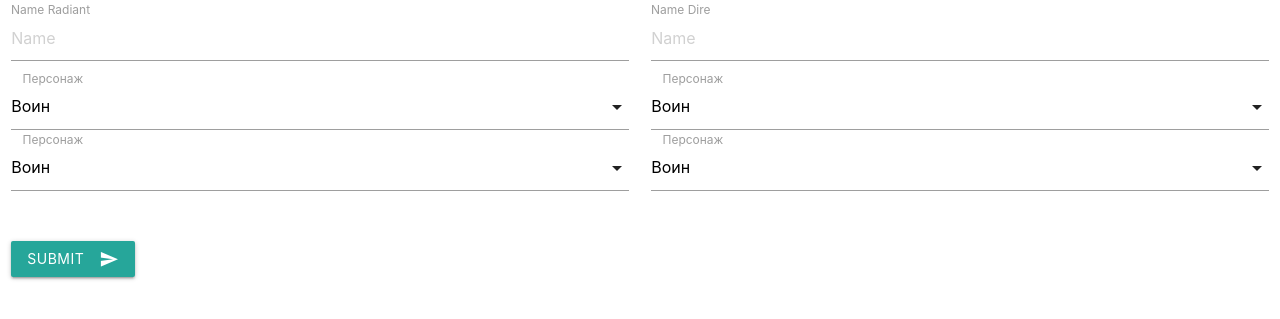
After one commit to zawert879/konovalovGame, a PHP site: page /index.html in a window 1280 px wide. The commit adds this page. Shown: the top 319 px of the page. Run offline with PHP 8.4, Linux system fonts and the light colour scheme.

Commit message:
add start

```diff
--- /dev/null
+++ b/index.html
@@ -0,0 +1,104 @@
+<!DOCTYPE html>
+<html lang="en">
+<head>
+	<meta charset="UTF-8">
+	<title>Можно 5 </title>
+
+	<script src="https://ajax.googleapis.com/ajax/libs/jquery/3.3.1/jquery.min.js"></script>
+	<!-- Compiled and minified CSS -->
+	<link rel="stylesheet" href="https://cdnjs.cloudflare.com/ajax/libs/materialize/1.0.0-beta/css/materialize.min.css">
+
+	<!-- Compiled and minified JavaScript -->
+	<script src="https://cdnjs.cloudflare.com/ajax/libs/materialize/1.0.0-beta/js/materialize.min.js"></script>
+	<link href="https://fonts.googleapis.com/icon?family=Material+Icons" rel="stylesheet">
+</head>
+<body>
+
+	<div class="row">
+		<form class="col s12" action="start.php" method="post">
+			<div class="row">
+				<div class="input-field col s6">
+					<input placeholder="Name" id="first_name" type="text" name="nameRadiant" class="validate">
+					<label for="first_name">Name Radiant</label>
+
+					<div class="input-field  s3">
+						<select name="unitRadiant1">
+							<optgroup label="Человек">
+								<option value="Humen\Warrior">Воин</option>
+								<option value="Humen\Archer">Лучник</option>
+								<option value="Humen\Rider">Всадник</option>
+							</optgroup>
+							<optgroup label="Эльф">
+								<option value="Elf\Archer">Лучник</option>
+								<option value="Elf\Warrior">Воин</option>
+							</optgroup>
+						</select>
+						<label>Персонаж</label>
+					</div>
+
+					<div class="input-field  s3">
+						<select name="unitRadiant2">
+							<optgroup label="Человек">
+								<option value="Humen\Warrior">Воин</option>
+								<option value="Humen\Archer">Лучник</option>
+								<option value="Humen\Rider">Всадник</option>
+							</optgroup>
+							<optgroup label="Эльф">
+								<option value="Elf\Archer">Лучник</option>
+								<option value="Elf\Warrior">Воин</option>
+							</optgroup>
+						</select>
+						<label>Персонаж</label>
+					</div>
+				</div>
+
+
+				<div class="input-field col s6">
+					<input placeholder="Name" id="first_name" type="text" name="nameDire" class="validate">
+					<label for="first_name">Name Dire</label>
+
+					<div class="input-field  s3">
+						<select name="unitDire1">
+							<optgroup label="Человек">
+								<option value="Humen\Warrior">Воин</option>
+								<option value="Humen\Archer">Лучник</option>
+								<option value="Humen\Rider">Всадник</option>
+							</optgroup>
+							<optgroup label="Эльф">
+								<option value="Elf\Archer">Лучник</option>
+								<option value="Elf\Warrior">Воин</option>
+							</optgroup>
+						</select>
+						<label>Персонаж</label>
+					</div>
+					<div class="input-field  s3">
+						<select name="unitDire2">
+							<optgroup label="Человек">
+								<option value="Humen\Warrior">Воин</option>
+								<option value="Humen\Archer">Лучник</option>
+								<option value="Humen\Rider">Всадник</option>
+							</optgroup>
+							<optgroup label="Эльф">
+								<option value="Elf\Archer">Лучник</option>
+								<option value="Elf\Warrior">Воин</option>
+							</optgroup>
+						</select>
+						<label>Персонаж</label>
+					</div>
+				</div>
+			</div>
+			<button class="btn waves-effect waves-light" type="submit" name="action">Submit
+				<i class="material-icons right">send</i>
+			</button>
+		</form>
+</div>
+
+<script type="text/javascript">
+
+
+	$(document).ready(function(){
+		$('select').formSelect();
+	});
+</script>
+</body>
+</html>
```
Also changed, not shown: index.php (deleted, +0 -10 lines), start.php (+26 -2 lines).
